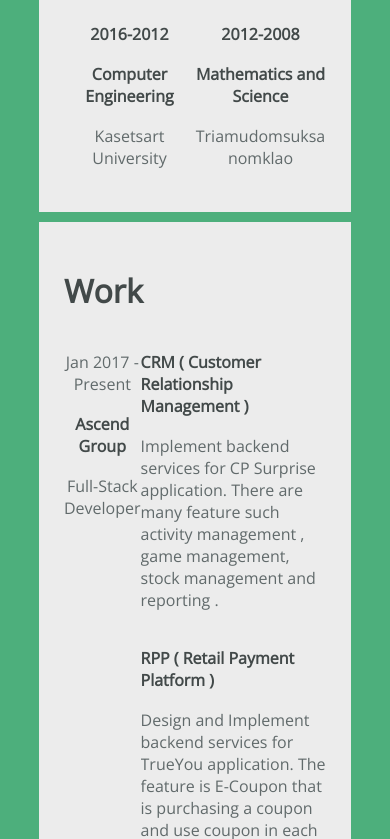
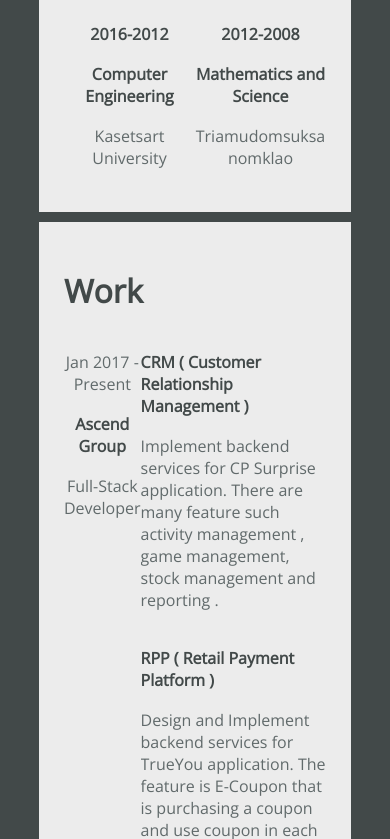
Before and after one commit to tthos/portfolio, a plain HTML site: page index.html in a window 390 px wide. Shown: the part 635-1474 px from the top of the page. Drawn offline with nearby package versions, Linux system fonts and the light colour scheme.

Commit message:
add media queries

```diff
--- a/style.css
+++ b/style.css
@@ -147,6 +147,13 @@ header,footer {
     grid-column: 3/5;
 }
 
+/* media queries */
+@media only screen and ( max-width : 800px) {
+   body {
+       background: #424949;
+   }
+}
+
 
 /* header */
 .fa{
```
